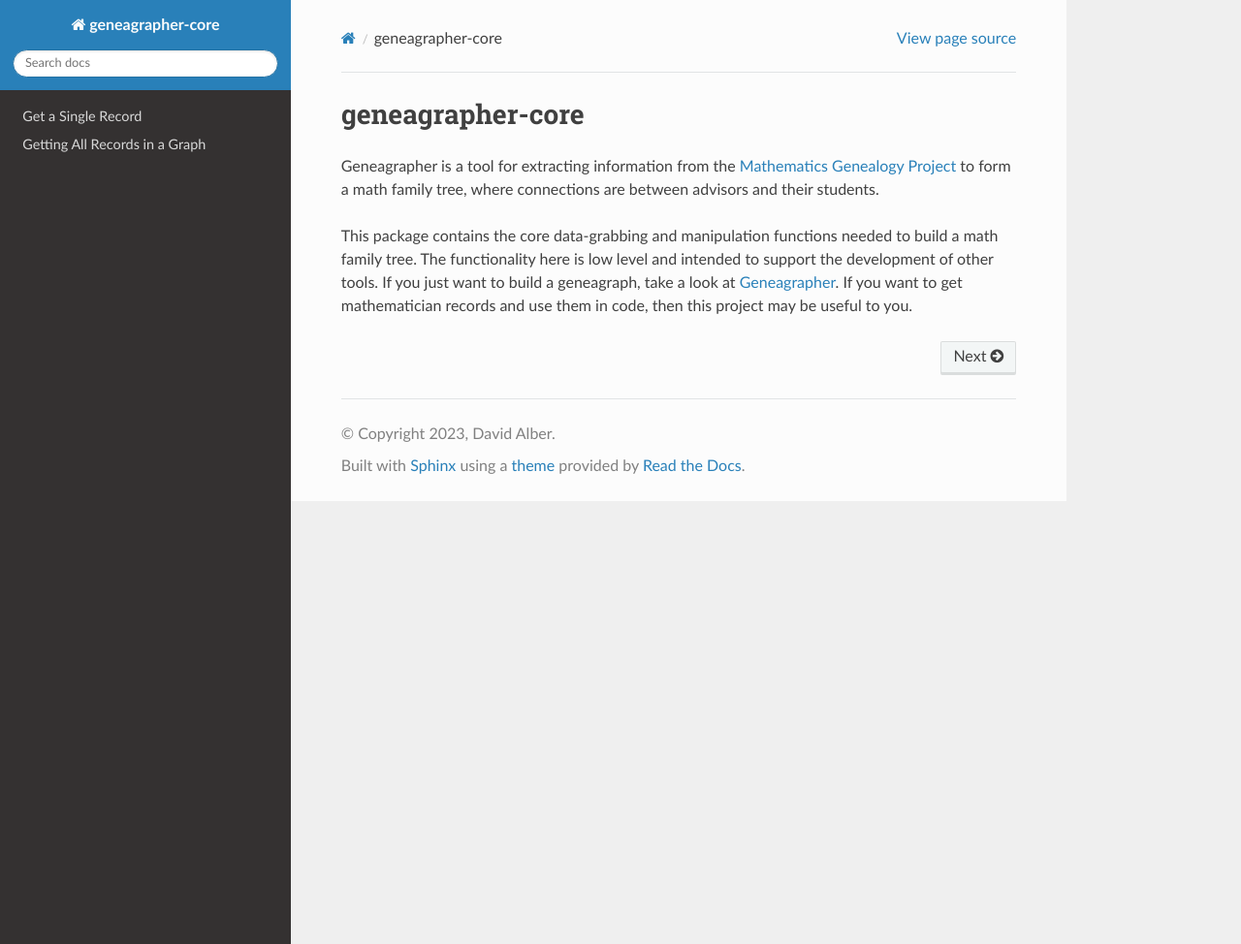
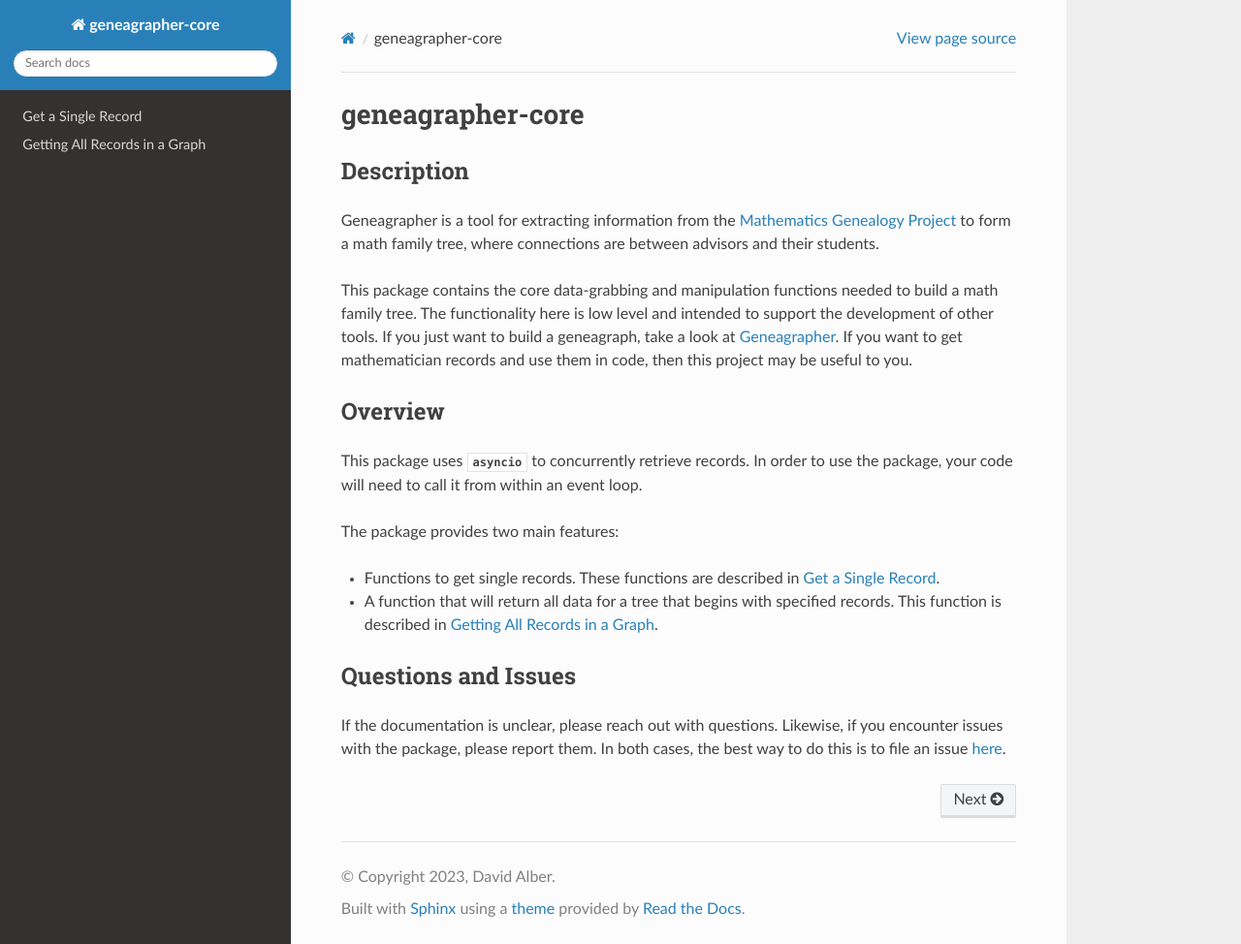
Before and after one commit to davidalber/geneagrapher-core, a Sphinx documentation site: the page built from docs/index.rst, in a window 1280 px wide and 974 px high. Shown: the whole window at 97% size. Built offline with Sphinx 7.4.7 and the Read the Docs theme 2.0.0, drawn with Linux system fonts in a browser that asks for light colours.

Commit message:
Add additional introductory information

```diff
--- a/docs/index.rst
+++ b/docs/index.rst
@@ -8,6 +8,9 @@ geneagrapher-core
 
    get-one-record
    build-graph
+
+Description
+===========
 
 Geneagrapher is a tool for extracting information from the
 `Mathematics Genealogy Project <https://www.mathgenealogy.org/>`_ to
@@ -21,3 +24,26 @@ tools. If you just want to build a geneagraph, take a look at
 `Geneagrapher <https://github.com/davidalber/geneagrapher>`_. If you
 want to get mathematician records and use them in code, then this
 project may be useful to you.
+
+Overview
+========
+
+This package uses :mod:`asyncio` to concurrently retrieve records. In
+order to use the package, your code will need to call it from within
+an event loop.
+
+The package provides two main features:
+
+- Functions to get single records. These functions are described in
+  :doc:`get-one-record`.
+- A function that will return all data for a tree that begins with
+  specified records. This function is described in :doc:`build-graph`.
+
+Questions and Issues
+====================
+
+If the documentation is unclear, please reach out with
+questions. Likewise, if you encounter issues with the package, please
+report them. In both cases, the best way to do this is to file an
+issue `here
+<https://github.com/davidalber/geneagrapher-core/issues>`_.
```
